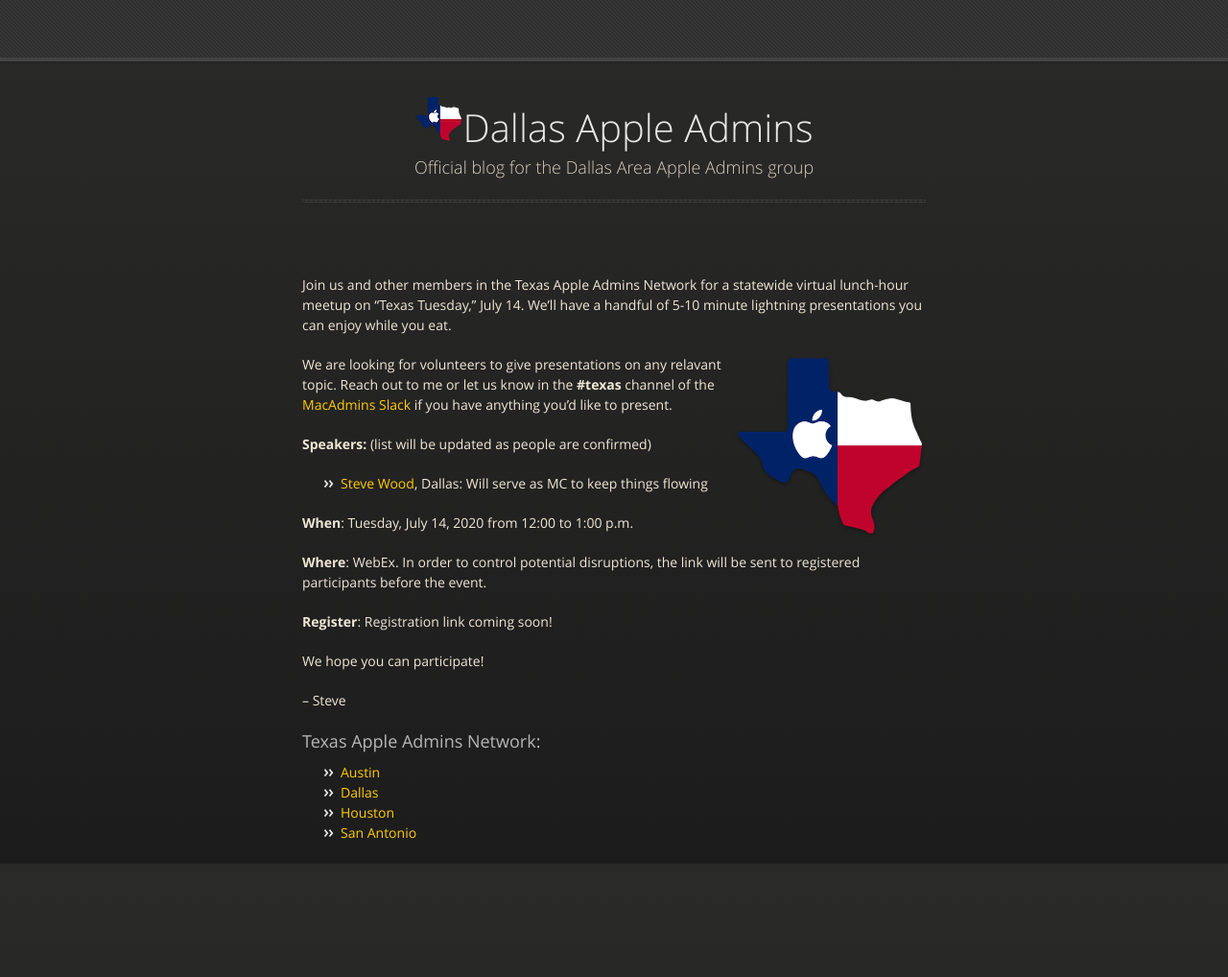
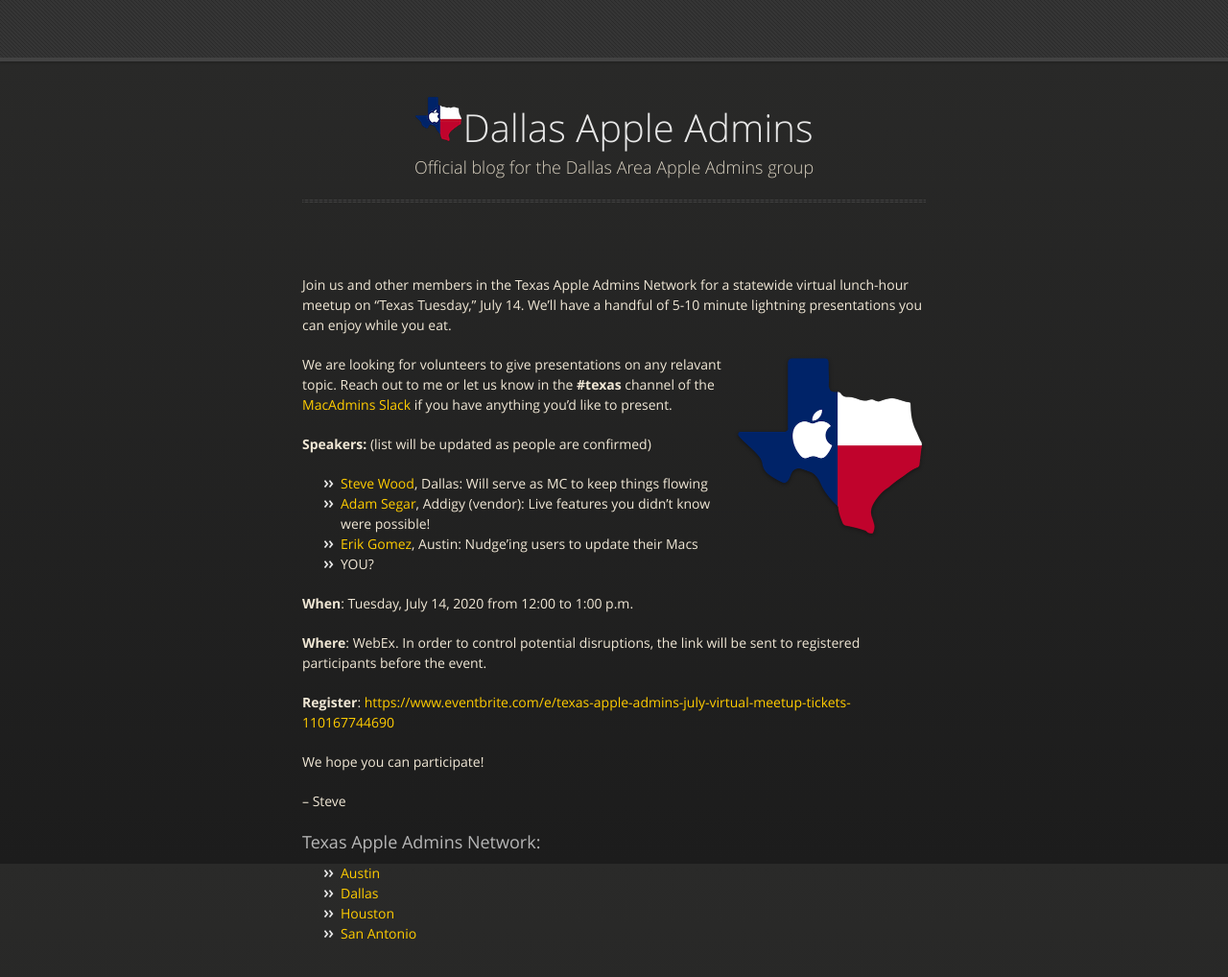
Before and after one commit to stevewood-tx/dallasappleadmins.github.io, a Jekyll site: the page built from _posts/2020-06-16-TexasAppleAdminsJulyVirtual.md, in a window 1280 px wide and 1093 px high. Shown: the top 1018 px of the window at 96% size. Built offline with Jekyll 4.4.1, drawn with Linux system fonts in a browser that asks for light colours; our own code applies the rules of GitHub Pages for plain Markdown files.

Commit message:
Update 2020-06-16-TexasAppleAdminsJulyVirtual.md

```diff
--- a/_posts/2020-06-16-TexasAppleAdminsJulyVirtual.md
+++ b/_posts/2020-06-16-TexasAppleAdminsJulyVirtual.md
@@ -12,12 +12,15 @@
 **Speakers:** (list will be updated as people are confirmed)
 
 * [Steve Wood](https://geekygordo.com), Dallas: Will serve as MC to keep things flowing
+* [Adam Segar](https://addigy.com), Addigy (vendor): Live features you didn’t know were possible!
+* [Erik Gomez](https://blog.eriknicolasgomez.com), Austin: Nudge'ing users to update their Macs
+* YOU?
 
 **When**: Tuesday, July 14, 2020 from 12:00 to 1:00 p.m.
 
 **Where**: WebEx. In order to control potential disruptions, the link will be sent to registered participants before the event.
 
-**Register**: Registration link coming soon!
+**Register**: [https://www.eventbrite.com/e/texas-apple-admins-july-virtual-meetup-tickets-110167744690](https://www.eventbrite.com/e/texas-apple-admins-july-virtual-meetup-tickets-110167744690)
 
 We hope you can participate!
 
```
